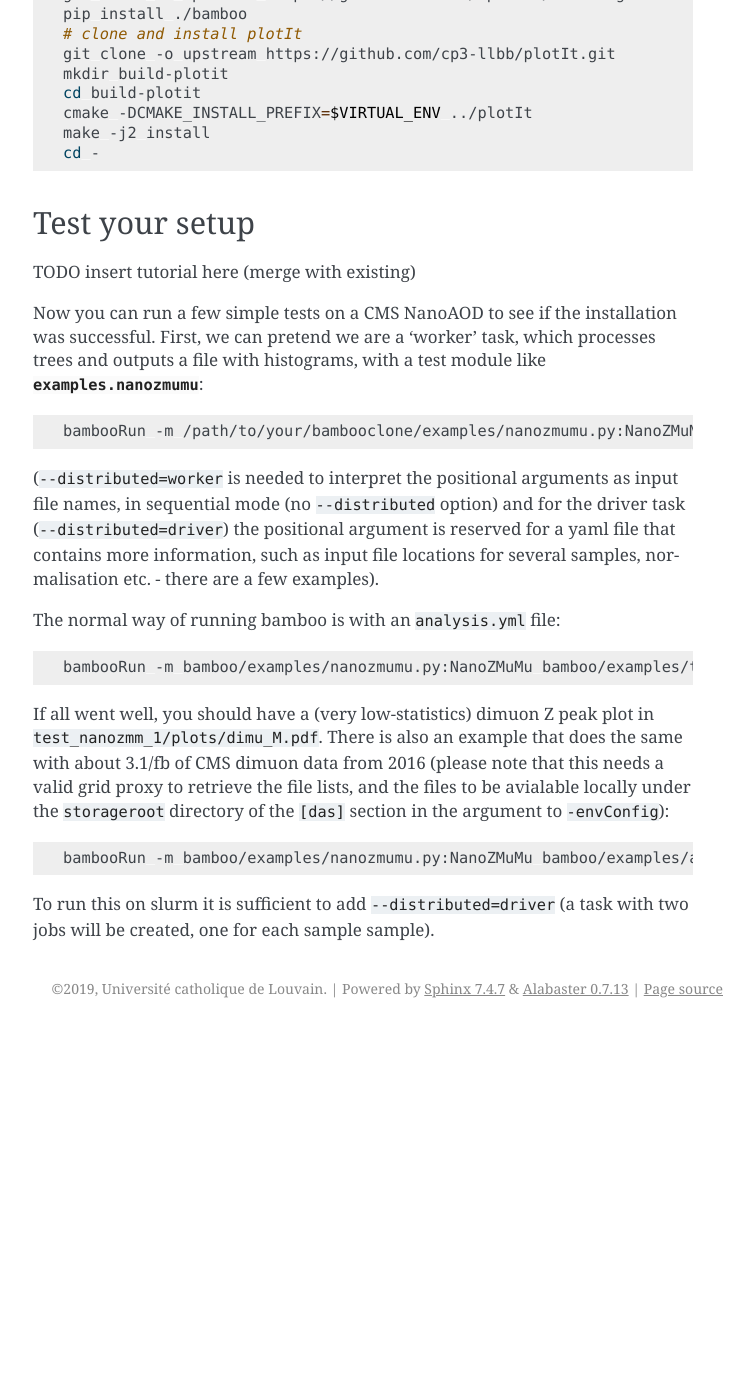
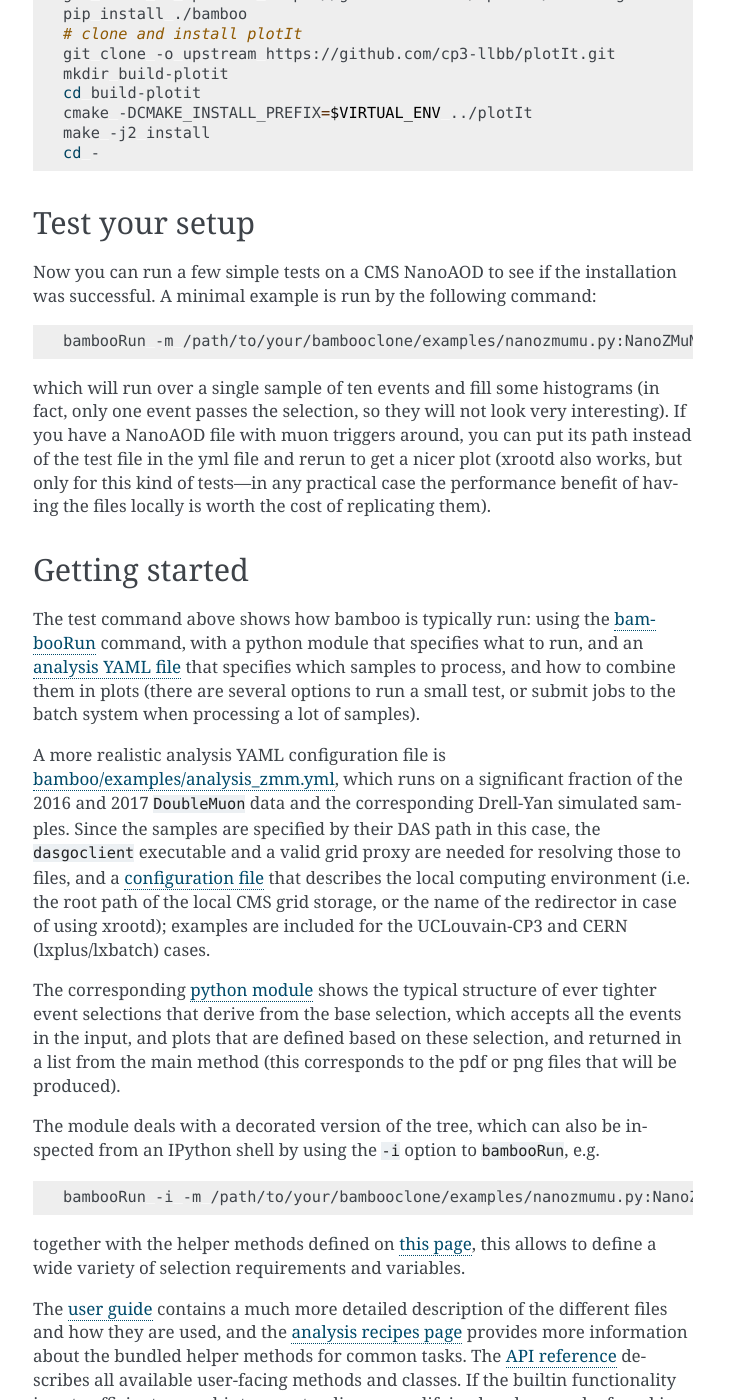
Before and after one commit to recotoolsbenchmarks/BambooAnalysis, a Sphinx documentation site: the page built from doc/install.rst, in a window 1280 px wide and 1400 px high, scrolled down 2499 px. Shown: the whole window, without its empty margins (387-1140 px from the left). Built offline with Sphinx 7.4.7, drawn with Linux system fonts in a browser that asks for light colours; before the commit the page ends 3527 px from its top, so only the background shows below that; some of the changed text lies outside the part shown.

Commit message:
update test/getting started section

```diff
--- a/doc/install.rst
+++ b/doc/install.rst
@@ -134,42 +134,70 @@ modify them (they can be updated with ``git pull`` and ``pip install --upgrade``
 Test your setup
 ---------------
 
-TODO insert tutorial here (merge with existing)
-
 Now you can run a few simple tests on a CMS NanoAOD to see if the installation
-was successful.
-First, we can pretend we are a 'worker' task, which processes trees and outputs
-a file with histograms, with a test module like :py:mod:`examples.nanozmumu`:
+was successful. A minimal example is run by the following command:
 
 .. code-block:: sh
 
-   bambooRun -m /path/to/your/bambooclone/examples/nanozmumu.py:NanoZMuMu --distributed=worker --sample=DY_M50 /path/to/your/bambooclone/tests/data/DY_M50_2016.root -o testh1.root
+   bambooRun -m /path/to/your/bambooclone/examples/nanozmumu.py:NanoZMuMu /path/to/your/bambooclone/examples/test1.yml -o test1
 
-(``--distributed=worker`` is needed to interpret the positional arguments as
-input file names, in sequential mode (no ``--distributed`` option) and for
-the driver task (``--distributed=driver``) the positional argument is reserved
-for a yaml file that contains more information, such as input file locations
-for several samples, normalisation etc. - there are a few examples).
+which will run over a single sample of ten events and fill some histograms
+(in fact, only one event passes the selection, so they will not look very
+interesting).
+If you have a NanoAOD file with muon triggers around, you can put its path
+instead of the test file in the yml file and rerun to get a nicer plot (xrootd
+also works, but only for this kind of tests |---| in any practical case the
+performance benefit of having the files locally is worth the cost of replicating
+them).
 
-The normal way of running bamboo is with an ``analysis.yml`` file:
+Getting started
+---------------
+
+The test command above shows how bamboo is typically run: using the
+:ref:`bambooRun<ugbambooRun>` command, with a python module that specifies what
+to run, and an :ref:`analysis YAML file<uganalysisyaml>` that specifies which
+samples to process, and how to combine them in plots (there are several options
+to run a small test, or submit jobs to the batch system when processing a lot
+of samples).
+
+A more realistic analysis YAML configuration file is
+`bamboo/examples/analysis_zmm.yml <https://gitlab.cern.ch/cp3-cms/bamboo/blob/master/examples/analysis_zmm.yml>`_,
+which runs on a significant fraction of the 2016 and 2017 ``DoubleMuon`` data
+and the corresponding Drell-Yan simulated samples.
+Since the samples are specified by their DAS path in this case, the
+``dasgoclient`` executable and a valid grid proxy are needed for resolving
+those to files, and a :ref:`configuration file<ugenvconfig>` that describes the
+local computing environment (i.e. the root path of the local CMS grid storage,
+or the name of the redirector in case of using xrootd); examples are included
+for the UCLouvain-CP3 and CERN (lxplus/lxbatch) cases.
+
+The corresponding
+`python module <https://gitlab.cern.ch/cp3-cms/bamboo/blob/master/examples/nanozmumu.py>`_
+shows the typical structure of ever tighter event selections that derive from
+the base selection, which accepts all the events in the input, and plots that
+are defined based on these selection, and returned in a list from the main
+method (this corresponds to the pdf or png files that will be produced).
+
+The module deals with a decorated version of the tree, which can also be
+inspected from an IPython shell by using the ``-i`` option to ``bambooRun``,
+e.g.
 
 .. code-block:: sh
 
-   bambooRun -m bamboo/examples/nanozmumu.py:NanoZMuMu bamboo/examples/test_nanozmm.yml --envConfig=bamboo/examples/ingrid.ini -o test_nanozmm_1
+   bambooRun -i -m /path/to/your/bambooclone/examples/nanozmumu.py:NanoZMuMu /path/to/your/bambooclone/examples/test1.yml
 
-If all went well, you should have a (very low-statistics) dimuon Z peak plot in
-``test_nanozmm_1/plots/dimu_M.pdf``.
-There is also an example that does the same with about 3.1/fb of CMS dimuon data
-from 2016 (please note that this needs a valid grid proxy to retrieve the file
-lists, and the files to be avialable locally under the ``storageroot`` directory
-of the ``[das]`` section in the argument to ``-envConfig``):
+together with the helper methods defined on :doc:`this page<treefunctions>`,
+this allows to define a wide variety of selection requirements and variables.
 
-.. code-block:: sh
-
-   bambooRun -m bamboo/examples/nanozmumu.py:NanoZMuMu bamboo/examples/analysis_zmm.yml --envConfig=bamboo/examples/ingrid.ini -o test_nanozmm_2
-
-To run this on slurm it is sufficient to add ``--distributed=driver`` (a task
-with two jobs will be created, one for each sample sample).
+The :doc:`user guide<userguide>` contains a much more detailed description of
+the different files and how they are used, and the
+:doc:`analysis recipes page<recipes>` provides more information about the
+bundled helper methods for common tasks.
+The :doc:`API reference<apiref>` describes all available user-facing methods
+and classes.
+If the builtin functionality is not sufficient, some hints on extending or
+modifying bamboo can be found in the :doc:`advanced topics<advanced>` and the
+:doc:`hacking guide<hacking>`.
 
 
 .. _bamboo: https://cp3.irmp.ucl.ac.be/~pdavid/bamboo/index.html
--- a/doc/userguide.rst
+++ b/doc/userguide.rst
@@ -15,6 +15,8 @@ plots from them it is sufficient to make your analysis module inherit from
 :py:meth:`~bamboo.analysismodules.NanoAODHistoModule.prepareTrees` method).
 Other types of trees can be included in a similar way, but a bit of development
 is needed to provided a more convenient way to do so (help welcome).
+
+.. _ugbambooRun:
 
 Running bambooRun
 -----------------
```
